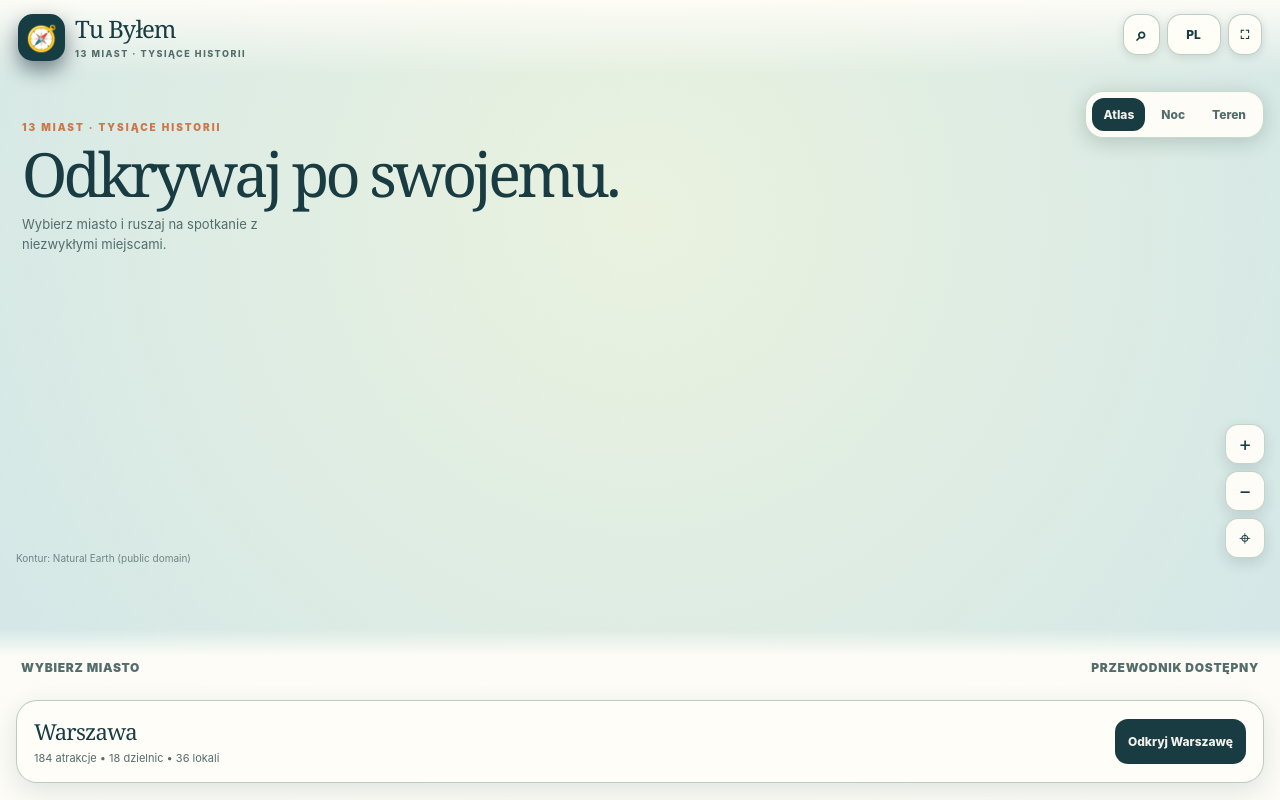
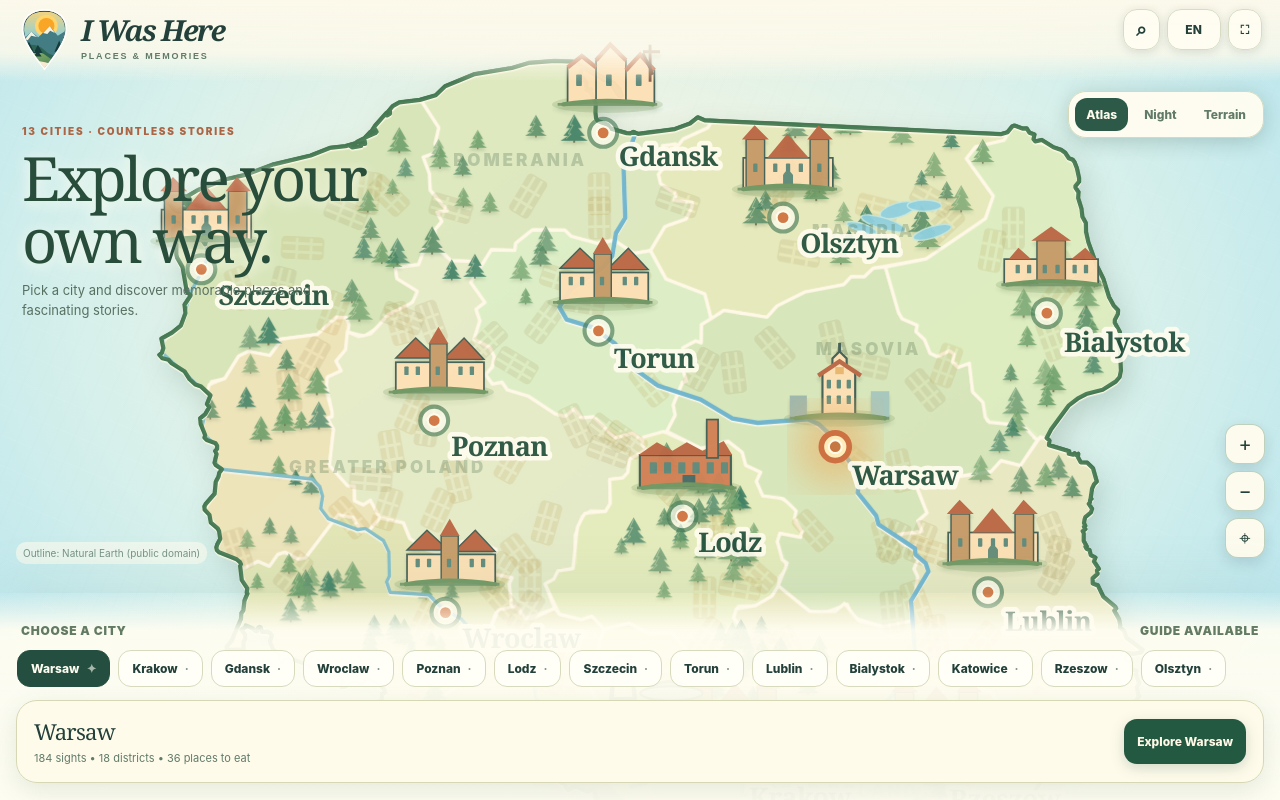
Before and after one commit to Auriol-kno/Zwiedzanie-trip, a plain HTML site: page atlas.html in a window 1280 px wide. Drawn offline with Linux system fonts and the light colour scheme.

Commit message:
Ustaw I Was Here i mapę koncepcyjną nr 1 jako główny ekran Atlasu Polski

```diff
--- a/atlas.html
+++ b/atlas.html
@@ -1,5 +1,5 @@
 <!doctype html>
-<html lang="pl">
+<html lang="en">
 <head>
 <meta charset="utf-8">
 <meta name="viewport" content="width=device-width, initial-scale=1, viewport-fit=cover">
@@ -7,12 +7,13 @@
 <meta name="apple-mobile-web-app-capable" content="yes">
 <meta name="apple-mobile-web-app-status-bar-style" content="default">
 <meta name="apple-mobile-web-app-title" content="Tu Byłem">
-<meta name="description" content="Tu Byłem — interaktywny atlas Polski z 13 miastami i przewodnikiem po Warszawie.">
+<meta name="description" content="I Was Here — Places & Memories: an illustrated interactive atlas of Poland with 13 cities.">
 <link rel="icon" type="image/svg+xml" href="./icon.svg">
 <link rel="apple-touch-icon" href="./icon-180.png">
 <link rel="manifest" href="./manifest.webmanifest">
 <link rel="stylesheet" href="./assets/atlas.css">
-<title>Tu Byłem — Atlas Polski</title>
+<link rel="stylesheet" href="./assets/atlas-light-v5.css">
+<title>I Was Here — Poland Atlas</title>
 </head>
 <body data-style="atlas">
 <main id="atlasApp">
@@ -20,9 +21,9 @@
     <svg id="polandSvg" viewBox="0 0 900 680" preserveAspectRatio="xMidYMid meet" xmlns="http://www.w3.org/2000/svg" role="img" aria-label="Interaktywna mapa Polski z 13 miastami"></svg>
   </div>
   <header class="atlas-top">
-    <a class="brand" href="./atlas.html" aria-label="Tu Byłem — mapa Polski">
-      <span class="brand-logo" aria-hidden="true">🧭</span>
-      <span class="brand-name"><strong>Tu Byłem</strong><small id="atlasSubtitle">13 miast · tysiące historii</small></span>
+    <a class="brand" href="./atlas.html" aria-label="I Was Here — Poland Atlas">
+      <span class="brand-logo" aria-hidden="true"><img src="./assets/brand-pin.svg" alt="" width="50" height="56"></span>
+      <span class="brand-name"><strong>I Was Here</strong><small id="atlasSubtitle">Places &amp; Memories</small></span>
     </a>
     <div class="atlas-actions">
       <button class="pill search-toggle" id="searchButton" type="button" aria-label="Szukaj miasta">⌕</button>
@@ -35,10 +36,10 @@
     <button type="button" id="searchClose" aria-label="Zamknij wyszukiwarkę">✕</button>
   </div>
   <div class="atlas-hero">
-    <span class="eyebrow" id="atlasEyebrow">13 miast · tysiące historii</span>
-    <h1 id="atlasHeadline">Odkrywaj
-po swojemu.</h1>
-    <p id="atlasLead">Wybierz miasto i ruszaj na spotkanie z niezwykłymi miejscami.</p>
+    <span class="eyebrow" id="atlasEyebrow">13 cities · countless stories</span>
+    <h1 id="atlasHeadline">Explore your
+own way.</h1>
+    <p id="atlasLead">Pick a city and discover memorable places.</p>
   </div>
   <div class="style-panel" role="group" aria-label="Styl mapy">
     <button id="styleAtlas" type="button" class="active">Atlas</button>
@@ -60,6 +61,9 @@ po swojemu.</h1>
     </div>
   </section>
 </main>
+<script src="./assets/brand-v5.js"></script>
+<script src="./assets/poland-geography.js"></script>
+<script src="./assets/atlas-illustrated.js"></script>
 <script src="./assets/atlas.js"></script>
 </body>
 </html>
```
